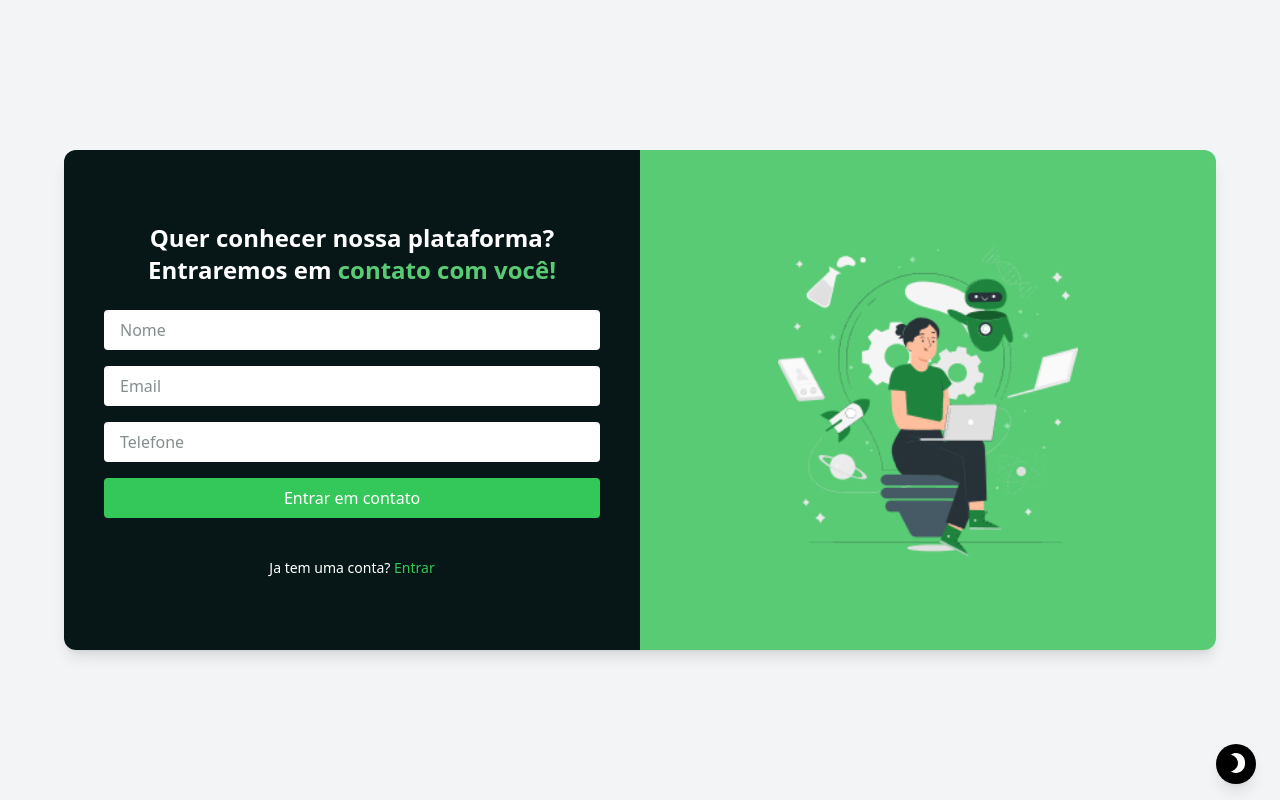
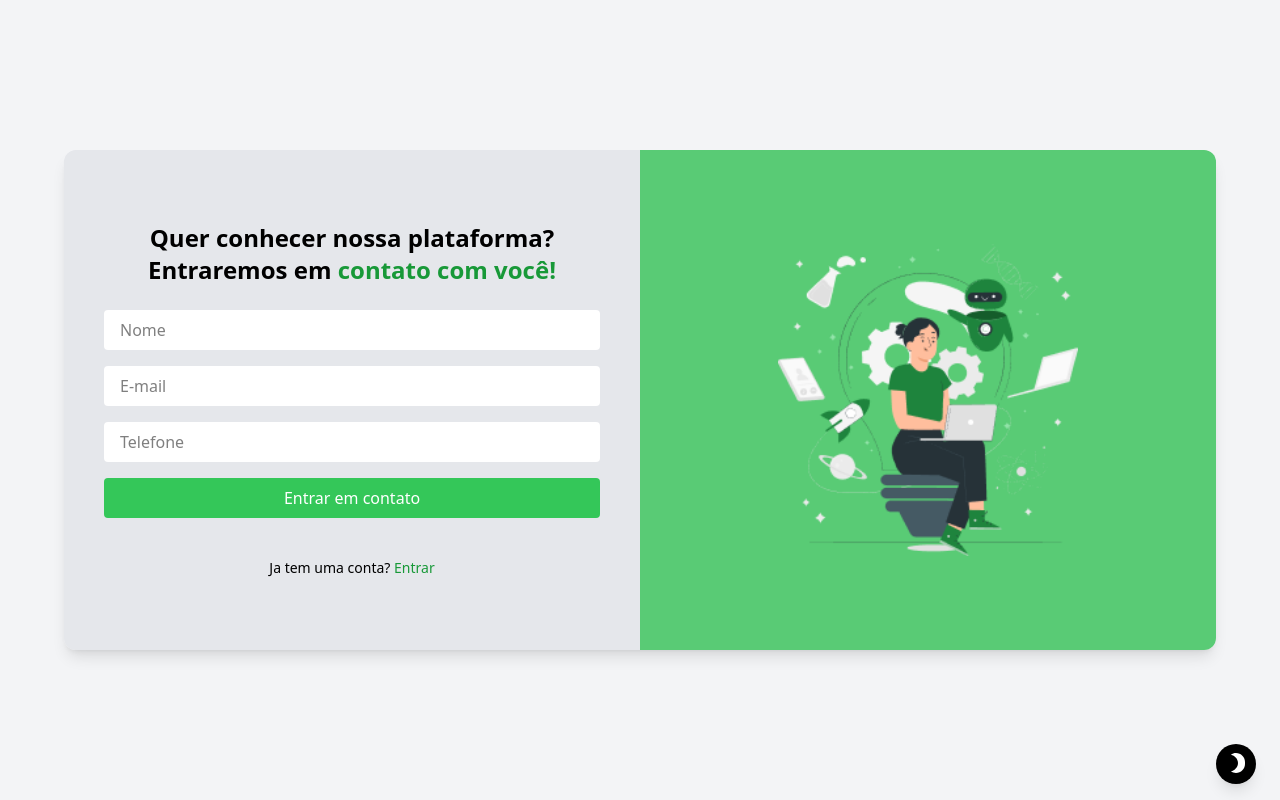
Before and after one commit to Gest-PI/web-frontend, a Next.js app: page /signup in a window 1280 px wide. Built offline with nearby package versions, Linux system fonts and the light colour scheme.

Commit message:
SignUp is adapted to the theme

```diff
--- a/src/app/(pages)/(authpages)/confirmed/page.tsx
+++ b/src/app/(pages)/(authpages)/confirmed/page.tsx
@@ -5,7 +5,7 @@ import { redirect } from "next/navigation";
 export default function ConfirmedPage() {
     return (
         <>
-            <div className="w-1/2 bg-[#071717] p-24 flex flex-col items-center">
+            <div className="md:w-1/2 bg-[#071717] p-24 flex flex-col items-center">
                 <h1 className="font-bold text-4xl pb-2 text-[#59cb75]">
                     Parabéns!
                 </h1>
@@ -24,7 +24,7 @@ export default function ConfirmedPage() {
                     voltar
                 </button>
             </div>
-            <div className="w-1/2  bg-[#59cb75] text-[#0A1E1E] p-10 flex flex-col justify-center items-center">
+            <div className="md:w-1/2  bg-[#59cb75] text-[#0A1E1E] p-10 flex flex-col justify-center items-center">
                 <Image
                     src={"/confirmed.png"}
                     width={300}
--- a/src/app/(pages)/(authpages)/forgotpassword/page.tsx
+++ b/src/app/(pages)/(authpages)/forgotpassword/page.tsx
@@ -14,7 +14,7 @@ export default function ForgotPasswordPage() {
     if (sendEmail) {
         return (
             <>
-                <div className="w-1/2 flex justify-center items-center flex-col bg-[#071717] p-10 space-y-4">
+                <div className="md:w-1/2 flex justify-center items-center flex-col bg-[#071717] p-10 space-y-4">
                     <div className=" space-y-4 w-full">
                         <span className="text-[#59cb75] text-2xl font-bold">
                             Email enviado com sucesso! Verifique sua caixa de
@@ -29,7 +29,7 @@ export default function ForgotPasswordPage() {
                     </div>
                 </div>
 
-                <div className="w-1/2  bg-[#59cb75] text-[#0A1E1E] p-10 flex flex-col justify-between items-center">
+                <div className="md:w-1/2  bg-[#59cb75] text-[#0A1E1E] p-10 flex flex-col justify-between items-center">
                     <Image
                         src={"/forgotpassword.png"}
                         width={400}
@@ -43,7 +43,7 @@ export default function ForgotPasswordPage() {
 
     return (
         <>
-            <div className="w-1/2 flex items-center  justify-center flex-col bg-[#071717] p-10 space-y-4">
+            <div className="md:w-1/2 flex items-center  justify-center flex-col bg-[#071717] p-10 space-y-4">
                 <h1 className="text-2xl font-bold">Esqueceu sua senha?</h1>
                 <span>
                     <span className="text-[#59cb75]">
@@ -67,7 +67,7 @@ export default function ForgotPasswordPage() {
                 </div>
             </div>
 
-            <div className="w-1/2  bg-[#59cb75] text-[#0A1E1E] p-10 flex flex-col justify-between items-center">
+            <div className="md:w-1/2  bg-[#59cb75] text-[#0A1E1E] p-10 flex flex-col justify-between items-center">
                 <Image
                     src={"/forgotpassword.png"}
                     width={400}
--- a/src/app/(pages)/(authpages)/layout.tsx
+++ b/src/app/(pages)/(authpages)/layout.tsx
@@ -10,7 +10,7 @@ const AuthLayout = ({ children }: { children: React.ReactNode }) => {
                 theme == "light" ? "bg-gray-100" : "bg-[#0A1E1E]"
             }  text-white px-4`}
         >
-            <div className="flex w-full max-w-6xl h-[500px] rounded-xl overflow-hidden shadow-lg">
+            <div className="flex flex-col md:flex-row w-full max-w-6xl h-[500px] rounded-xl overflow-hidden shadow-lg">
                 {children}
             </div>
         </div>
--- a/src/app/(pages)/(authpages)/login/page.tsx
+++ b/src/app/(pages)/(authpages)/login/page.tsx
@@ -10,8 +10,10 @@ export default function LoginPage() {
     return (
         <>
             <div
-                className={`w-1/2 flex justify-center items-center flex-col ${
-                    theme == "light" ? "bg-gray-200" : "bg-[#071717]"
+                className={`md:w-1/2 flex justify-center items-center flex-col ${
+                    theme == "light"
+                        ? "bg-gray-200 text-black"
+                        : "bg-[#071717] text-white"
                 }  p-10 space-y-4`}
             >
                 <Image
@@ -20,11 +22,7 @@ export default function LoginPage() {
                     height={150}
                     alt="logo"
                 />
-                <p
-                    className={`text-sm ${
-                        theme == "light" ? "text-black" : "text-white"
-                    }`}
-                >
+                <p>
                     Por favor, insira os detalhes da{" "}
                     <span
                         className={`${
@@ -41,24 +39,20 @@ export default function LoginPage() {
                         type="email"
                         placeholder="E-mail"
                         className={`w-full px-4 py-2 rounded ${
-                            theme == "light"
-                                ? "bg-white text-black"
-                                : " bg-[#072727] text-white"
+                            theme == "light" ? "bg-white" : " bg-[#072727]"
                         }  outline-none`}
                     />
                     <input
                         type="password"
                         placeholder="Senha"
                         className={`w-full px-4 py-2 rounded  outline-none  ${
-                            theme == "light"
-                                ? "bg-white text-black"
-                                : " bg-[#072727] text-white"
+                            theme == "light" ? "bg-white " : " bg-[#072727]"
                         }`}
                     />
                     <div className="flex justify-between text-sm">
                         <button
                             onClick={() => redirect("/forgotpassword")}
-                            className={`${
+                            className={`cursor-pointer ${
                                 theme == "light"
                                     ? "text-[#189938]"
                                     : "text-[#34C759]"
@@ -100,7 +94,7 @@ export default function LoginPage() {
             <div
                 className={`${
                     theme == "light" ? "bg-[#59cb75]" : "bg-[#1E842D]"
-                } w-1/2  text-[#0A1E1E] p-10 flex flex-col justify-between items-center`}
+                } md:w-1/2  text-[#0A1E1E] p-10 flex flex-col justify-between items-center`}
             >
                 <Image
                     src={"/login.png"}
--- a/src/app/(pages)/(authpages)/signup/page.tsx
+++ b/src/app/(pages)/(authpages)/signup/page.tsx
@@ -7,30 +7,54 @@ export default function SignupPage() {
     const theme = useSelector((state: any) => state.theme.value);
     return (
         <>
-            <div className="w-1/2 bg-[#071717] flex flex-col justify-center items-center p-10 space-y-6">
+            <div
+                className={`md:w-1/2 bg-[#071717] flex flex-col justify-center items-center p-10 space-y-6 ${
+                    theme == "light"
+                        ? "bg-gray-200 text-black"
+                        : "bg-[#071717] text-white"
+                } `}
+            >
                 <h2 className="text-2xl font-bold w-full text-center">
                     Quer conhecer nossa plataforma? Entraremos em{" "}
-                    <span className="text-[#59cb75]">contato com você!</span>
+                    <span
+                        className={`${
+                            theme == "light"
+                                ? "text-[#189938]"
+                                : "text-[#34C759]"
+                        }`}
+                    >
+                        contato com você!
+                    </span>
                 </h2>
                 <div className="space-y-4">
                     <input
                         type="text"
                         placeholder="Nome"
-                        className="w-full px-4 py-2 rounded bg-white text-[#0A1E1E] outline-none"
+                        className={`w-full px-4 py-2 rounded ${
+                            theme == "light" ? "bg-white" : " bg-[#072727]"
+                        }  outline-none`}
                     />
                     <input
                         type="email"
-                        placeholder="Email"
-                        className="w-full px-4 py-2 rounded bg-white text-[#0A1E1E] outline-none"
+                        placeholder="E-mail"
+                        className={`w-full px-4 py-2 rounded ${
+                            theme == "light" ? "bg-white" : " bg-[#072727]"
+                        }  outline-none`}
                     />
                     <input
                         type="tel"
                         placeholder="Telefone"
-                        className="w-full px-4 py-2 rounded bg-white text-[#0A1E1E] outline-none"
+                        className={`w-full px-4 py-2 rounded ${
+                            theme == "light" ? "bg-white" : " bg-[#072727]"
+                        }  outline-none`}
                     />
                     <button
                         onClick={() => redirect("/confirmed")}
-                        className="w-full py-2 cursor-pointer bg-[#34C759] hover:bg-[#1E842D] rounded text-white"
+                        className={`w-full py-2 cursor-pointer rounded text-white ${
+                            theme == "light"
+                                ? "bg-[#34C759] hover:bg-[#1E842D]"
+                                : "bg-[#1E842D] hover:bg-[#34C759]"
+                        }`}
                     >
                         Entrar em contato
                     </button>
@@ -39,13 +63,21 @@ export default function SignupPage() {
                     Ja tem uma conta?{" "}
                     <button
                         onClick={() => redirect("/login")}
-                        className="text-[#34C759]"
+                        className={`${
+                            theme == "light"
+                                ? "text-[#189938]"
+                                : "text-[#34C759]"
+                        } cursor-pointer`}
                     >
                         Entrar
                     </button>
                 </p>
             </div>
-            <div className="w-1/2  bg-[#59cb75] text-[#0A1E1E] p-10 flex flex-col justify-center items-center">
+            <div
+                className={`md:w-1/2 ${
+                    theme == "light" ? "bg-[#59cb75]" : "bg-[#1E842D]"
+                } p-10 flex flex-col justify-center items-center`}
+            >
                 <Image
                     src={"/signup.png"}
                     width={300}
```
